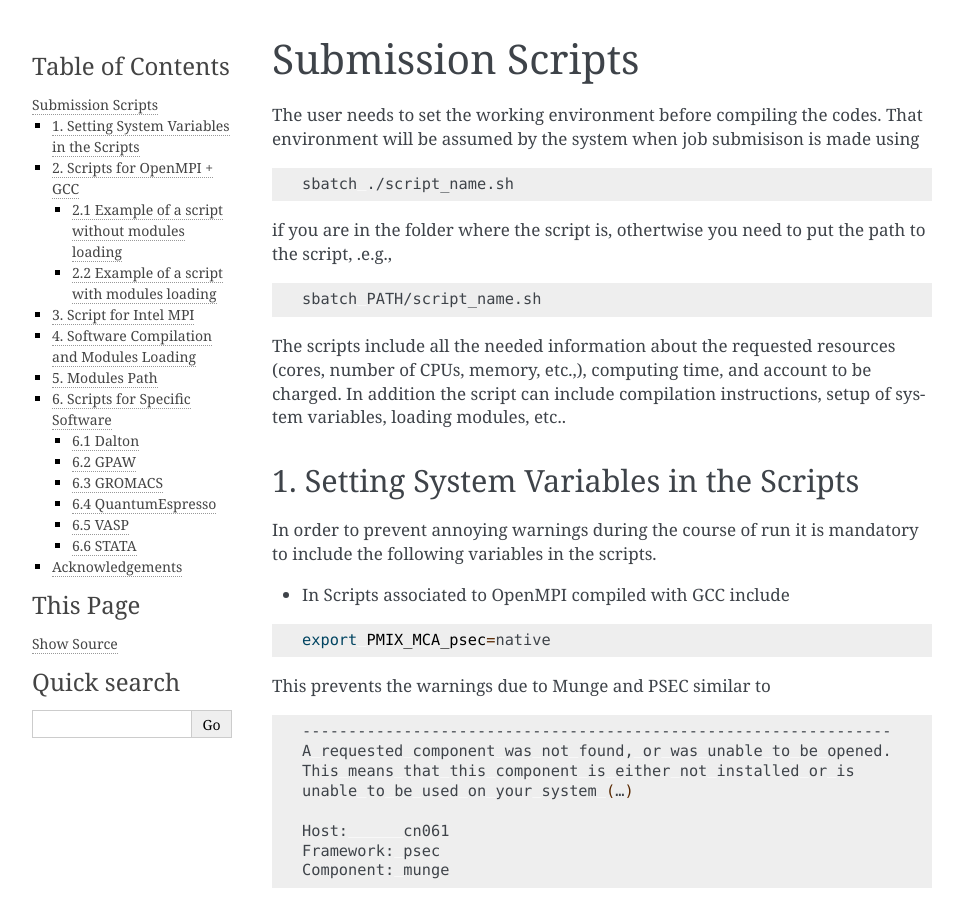
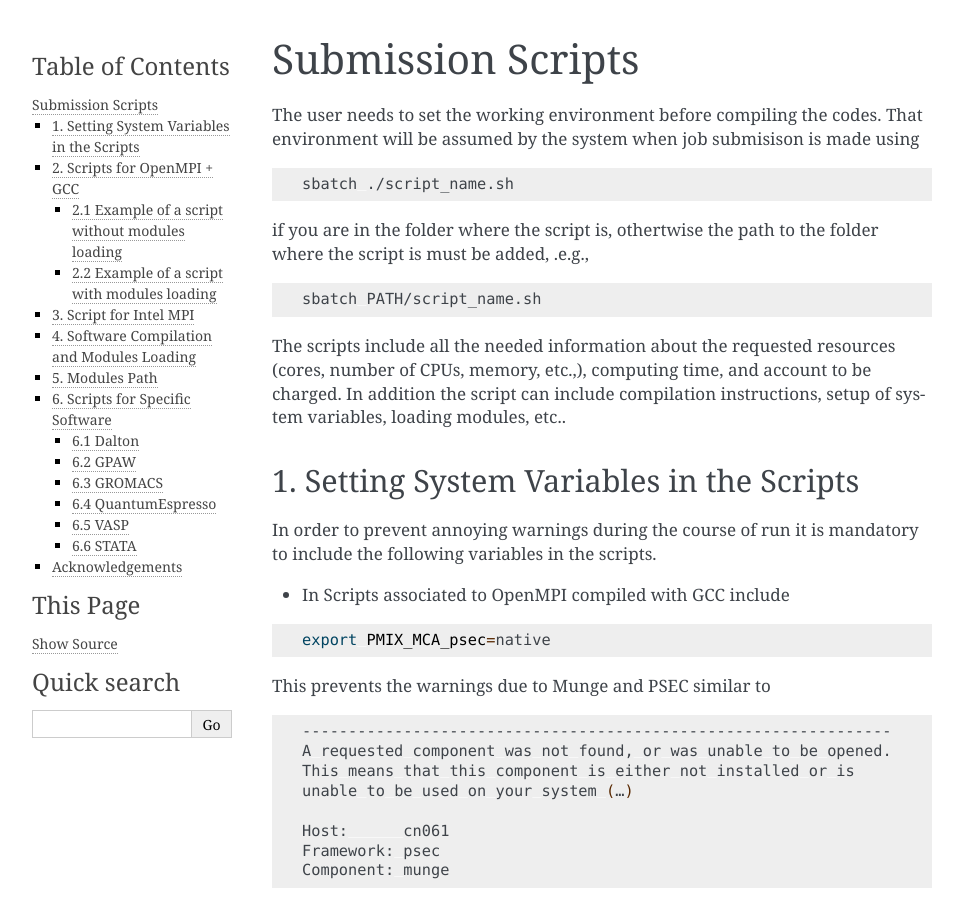
Before and after one commit to mavillez/Oblivion, a Sphinx documentation site: the page built from docs/source/scripts.rst, in a window 1280 px wide and 900 px high. Shown: the whole window, without its empty margins (148-1111 px from the left). Built offline with Sphinx 7.4.7, drawn with Linux system fonts in a browser that asks for light colours.

Commit message:
Update scripts.rst

```diff
--- a/docs/source/scripts.rst
+++ b/docs/source/scripts.rst
@@ -7,7 +7,7 @@ The user needs to set the working environment before compiling the codes. That e
 
   sbatch ./script_name.sh
 
-if you are in the folder where the script is, othertwise you need to put the path to the script, .e.g.,
+if you are in the folder where the script is, othertwise the path to the folder where the script is must be added, .e.g.,
 
 .. code-block:: bash
 
```
